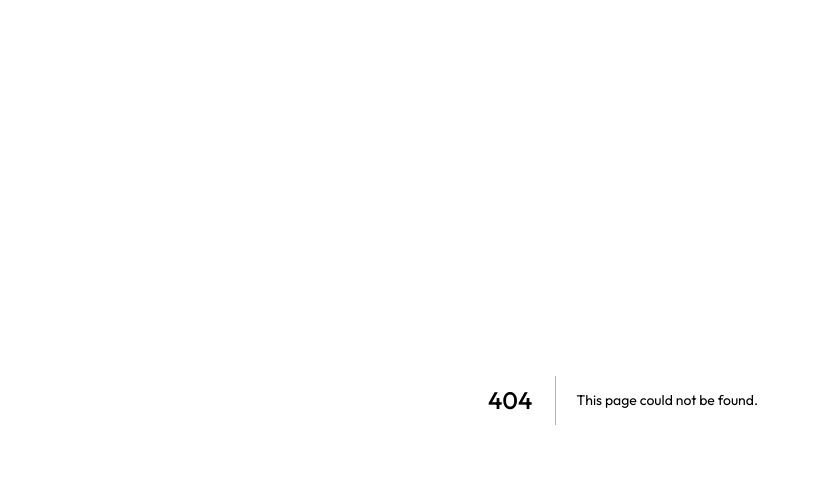
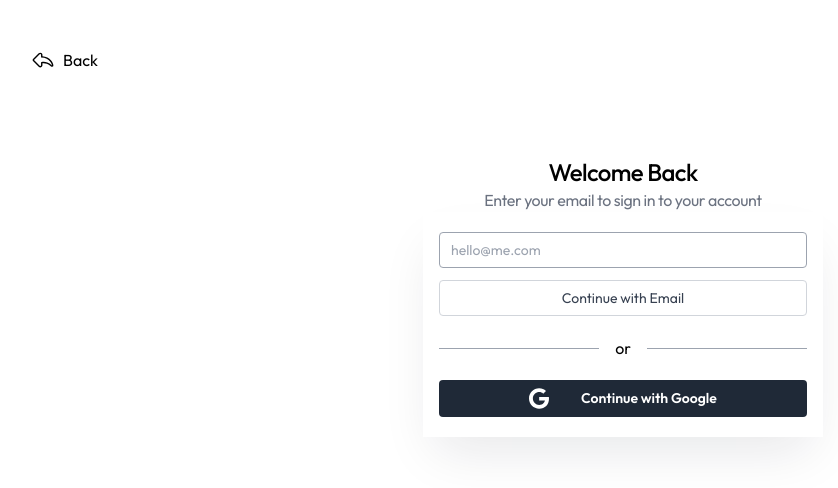
Before and after one commit to function03-labs/Web3Deals, a Next.js app: page /signin in a window 1280 px wide. Before the commit this address had no page. Shown: the top 488 px of the page, without its empty margins (17-855 px from the left). Built offline with nearby package versions, Linux system fonts and the light colour scheme.

Commit message:
google auth

```diff
--- a/package.json
+++ b/package.json
@@ -19,6 +19,7 @@
     "class-variance-authority": "^0.6.1",
     "clsx": "^1.2.1",
     "dotenv": "^16.3.1",
+    "firebase": "^10.1.0",
     "lodash": "^4.17.21",
     "lucide-react": "^0.260.0",
     "mongoose": "^7.3.3",
--- /dev/null
+++ b/src/components/Button.js
@@ -0,0 +1,41 @@
+import { forwardRef } from 'react'
+import Link from 'next/link'
+import clsx from 'clsx'
+
+const baseStyles = {
+  solid:
+    'inline-flex justify-center rounded py-2 px-3 text-sm font-semibold outline-2 outline-offset-2 transition-colors',
+  outline:
+    'inline-flex justify-center rounded border py-[calc(theme(spacing.2)-1px)] px-[calc(theme(spacing.3)-1px)] text-sm outline-2 outline-offset-2 transition-colors'
+}
+
+const variantStyles = {
+  solid: {
+    cyan: 'relative overflow-hidden bg-cyan-500 text-white before:absolute before:inset-0 active:before:bg-transparent hover:before:bg-white/10 active:bg-cyan-600 active:text-white/80 before:transition-colors',
+    white:
+      'bg-white text-cyan-900 hover:bg-white/90 active:bg-white/90 active:text-cyan-900/70',
+    gray: 'bg-gray-800 text-white hover:bg-gray-900 active:bg-gray-800 active:text-white/80'
+  },
+  outline: {
+    gray: 'border-gray-300 text-gray-700 hover:border-gray-400 active:bg-gray-100 active:text-gray-700/80'
+  }
+}
+
+const Button = forwardRef(function Button(
+  { variant = 'solid', color = 'gray', className, href, ...props },
+  ref
+) {
+  className = clsx(
+    baseStyles[variant],
+    variantStyles[variant][color],
+    className
+  )
+
+  return href ? (
+    <Link ref={ref} href={href} className={className} {...props} />
+  ) : (
+    <button ref={ref} className={className} {...props} />
+  )
+})
+
+export default Button
--- /dev/null
+++ b/src/components/GoogleSignInButton.js
@@ -0,0 +1,35 @@
+import { useSearchParams } from 'next/navigation'
+import { signIn } from 'next-auth/react'
+import Button from './Button'
+
+const GoogleSignInButton = () => {
+  const searchParams = useSearchParams()
+  const callbackUrl = searchParams.get('callbackUrl')
+
+  return (
+    <Button
+      variant='solid'
+      color='gray'
+      className='w-full'
+      onClick={() => signIn('google', { callbackUrl })}
+    >
+      <svg
+        aria-hidden='true'
+        focusable='false'
+        data-icon='google'
+        className='mr-8 w-5'
+        role='img'
+        xmlns='http://www.w3.org/2000/svg'
+        viewBox='0 0 488 512'
+      >
+        <path
+          fill='currentColor'
+          d='M488 261.8C488 403.3 391.1 504 248 504 110.8 504 0 393.2 0 256S110.8 8 248 8c66.8 0 123 24.5 166.3 64.9l-67.5 64.9C258.5 52.6 94.3 116.6 94.3 256c0 86.5 69.1 156.6 153.7 156.6 98.2 0 135-70.4 140.8-106.9H248v-85.3h236.1c2.3 12.7 3.9 24.9 3.9 41.4z'
+        ></path>
+      </svg>
+      Continue with Google
+    </Button>
+  )
+}
+
+export default GoogleSignInButton
--- a/src/components/Header.js
+++ b/src/components/Header.js
@@ -1,5 +1,6 @@
 import { useEffect } from 'react';
 import { useRouter } from 'next/router';
+import {signIn,signOut,useSession} from 'next-auth/react'
 
 function SunIcon() {
   return (
@@ -23,6 +24,8 @@ function MoonIcon() {
  */
 function Header({theme, setTheme}) {
   const Router= useRouter()
+  const {data: session}= useSession()
+
 
   useEffect(() => {
     // Set the theme based on the value stored in localStorage
@@ -65,7 +68,8 @@ function Header({theme, setTheme}) {
         <div onClick={toggleTheme} className="cursor-pointer transition-all">
           {theme === 'light' ? <SunIcon/>:<MoonIcon/>}
          </div>
-         <div onClick={()=>Router.push('/subscription')} className='cursor-pointer inline-flex items-center justify-center text-sm font-medium transition-colors h-9 rounded-md w-9 px-0' ><svg width="24" height="24" viewBox="0 0 0.48 0.48" xmlns="http://www.w3.org/2000/svg"><path d="M.48.24a.24.24 0 1 0-.394.184l.013.01.007.005A.239.239 0 0 0 .24.48.239.239 0 0 0 .374.439L.381.434l.013-.01.001-.001A.244.244 0 0 0 .479.24zM.24.45A.206.206 0 0 1 .12.412L.122.401a.125.125 0 0 1 .012-.03.143.143 0 0 1 .043-.043.148.148 0 0 1 .029-.012A.124.124 0 0 1 .24.31a.126.126 0 0 1 .088.035.116.116 0 0 1 .033.066A.211.211 0 0 1 .24.45zM.167.228A.075.075 0 0 1 .161.197c0-.011.002-.021.006-.031A.074.074 0 0 1 .184.141.085.085 0 0 1 .209.124a.081.081 0 0 1 .087.017.085.085 0 0 1 .017.025.081.081 0 0 1 0 .062.085.085 0 0 1-.017.025.085.085 0 0 1-.025.017.081.081 0 0 1-.062 0A.085.085 0 0 1 .184.253.076.076 0 0 1 .167.228zM.39.387V.385A.157.157 0 0 0 .369.343.146.146 0 0 0 .336.309.156.156 0 0 0 .305.291.085.085 0 0 0 .319.28.126.126 0 0 0 .338.256.109.109 0 0 0 .354.198.111.111 0 0 0 .345.154.114.114 0 0 0 .321.118.115.115 0 0 0 .285.094.112.112 0 0 0 .241.085a.112.112 0 0 0-.044.009.109.109 0 0 0-.036.024.115.115 0 0 0-.024.036.111.111 0 0 0-.009.044c0 .011.001.021.004.03.003.01.007.019.012.028.005.009.012.016.019.024a.076.076 0 0 0 .014.011.154.154 0 0 0-.031.019.177.177 0 0 0-.033.034.15.15 0 0 0-.021.042v.002A.21.21 0 1 1 .45.24a.209.209 0 0 1-.061.147z" fill='currentColor' /></svg></div>
+         <div onClick={!session ? signIn : signOut} className='cursor-pointer inline-flex items-center justify-center text-sm font-medium transition-colors h-9 rounded-md w-9 px-0' >
+         {session ? <img width="24" height="24" className='rounded-full' src={session.user.image} alt=""/>:<svg xmlns="http://www.w3.org/2000/svg" width="24" height="24" viewBox="0 0 0.72 0.72"><path d="M.36.06a.3.3 0 1 0 0 .6.3.3 0 0 0 0-.6zm0 .09c.05 0 .09.04.09.09S.41.33.36.33.27.29.27.24.31.15.36.15zm0 .426A.216.216 0 0 1 .18.479C.181.419.3.387.36.387S.539.42.54.479a.216.216 0 0 1-.18.097z" fill="currentColor" /></svg>}</div>
       </nav>
     </header>
   );
--- /dev/null
+++ b/src/components/TextField.js
@@ -0,0 +1,24 @@
+const formClasses =
+  'block w-full appearance-none rounded border border-gray-400 bg-white py-[calc(theme(spacing.2)-1px)] px-[calc(theme(spacing.3)-1px)] text-gray-900 placeholder:text-gray-400 focus:border-black focus:outline-none focus:ring-black sm:text-sm'
+
+const Label = ({ id, children }) => {
+  return (
+    <label
+      htmlFor={id}
+      className='mb-2 block text-sm font-semibold text-black'
+    >
+      {children}
+    </label>
+  )
+}
+
+const TextField = ({ id, label, type = 'text', className, ...props }) => {
+  return (
+    <div className={className}>
+      {label && <Label id={id}>{label}</Label>}
+      <input id={id} type={type} {...props} className={formClasses} />
+    </div>
+  )
+}
+
+export default TextField
--- a/src/pages/api/auth/[...nextauth].js
+++ b/src/pages/api/auth/[...nextauth].js
@@ -9,15 +9,10 @@ export const authOptions = {
       clientSecret: process.env.GOOGLE_SECRET,
     }),
   ],
-  callbacks: {
-    session: ({ session, token }) => ({
-      ...session,
-      user: {
-        ...session.user,
-        id: token.sub,
-      },
-    }),
-  },
+  pages:{
+    signIn: "/signin"
+  }
+
 };
 
 export default NextAuth(authOptions);
--- /dev/null
+++ b/src/pages/signin.js
@@ -0,0 +1,50 @@
+import Button from '@/components/Button'
+import GoogleSignInButton from '@/components/GoogleSignInButton'
+import TextField from '@/components/TextField'
+import Link from 'next/link'
+
+const SignInPage = () => {
+  return (
+    <section className='flex flex-col md:flex-row min-h-screen overflow-hidden py-4 md:py-28 bg-white relative'>
+        <Link href="/">
+            <button
+              className='absolute top-4 left-4 sm:top-12 sm:left-12 flex gap-2 items-center'><svg width="24" height="24" viewBox="0 0 24 24" xmlns="http://www.w3.org/2000/svg"><path fill="currentColor" d="M9.253 6.061a.766.766 0 0 0-.544.225L3 11.925 8.705 17.7c.145.15.342.234.553.234a.78.78 0 0 0 .788-.773v-2.888s1.003-.502 2.691-.502c1.973 0 4.894.68 8.264 3.633 0 0-1.566-7.823-10.955-7.823V6.848a.78.78 0 0 0-.778-.783c-.005-.005-.009-.005-.014-.005m0-1.406c.558 0 1.097.211 1.505.595.445.413.694.989.689 1.598V8.23c1.805.15 3.445.591 4.898 1.313a11.28 11.28 0 0 1 3.797 3.07c1.758 2.198 2.217 4.425 2.236 4.519a1.405 1.405 0 0 1-1.102 1.655 1.425 1.425 0 0 1-1.205-.319c-3.098-2.714-5.7-3.281-7.336-3.281-.431 0-.862.042-1.289.127v1.842a2.161 2.161 0 0 1-.689 1.594 2.191 2.191 0 0 1-3.057-.061l-5.704-5.775a1.405 1.405 0 0 1 .014-1.987L7.72 5.288a2.189 2.189 0 0 1 1.533-.633z"/></svg> Back
+            </button>
+          </Link>
+      <div className='mx-auto flex w-full max-w-md flex-col px-4 sm:px-6 mt-4 md:mt-11'>
+          <h1 className='text-center text-2xl font-medium tracking-tight text-black'>
+            Welcome Back
+          </h1>
+          <p className='text-center text-base font-normal tracking-tight text-gray-500'>Enter your email to sign in to your account</p>
+        <div className='sm:rounded-5xl -mx-4 flex-auto bg-white px-4 shadow-2xl shadow-gray-900/10 sm:mx-0 sm:flex-none py-5'>
+          <form>
+            <div className='space-y-2'>
+              <TextField
+                id='email'
+                name='email'
+                type='email'
+                placeholder='hello@me.com'
+                autoComplete='email'
+                required
+              />
+            </div>
+            <Button
+              type='submit'
+              variant='outline'
+              color='gray'
+              className='mt-3 w-full'
+            >
+              Continue with Email
+            </Button>
+          </form>
+          <div className='mx-auto my-5 flex w-full items-center justify-evenly before:mr-4 before:block before:h-px before:flex-grow before:bg-gray-400 after:ml-4 after:block after:h-px after:flex-grow after:bg-gray-400'>
+            or
+          </div>
+          <GoogleSignInButton />
+        </div>
+      </div>
+    </section>
+  )
+}
+
+export default SignInPage
```
Also changed, not shown: firebase.js (added, +14 -0 lines), 2 other files (tests, documents, lock files or other folders).
